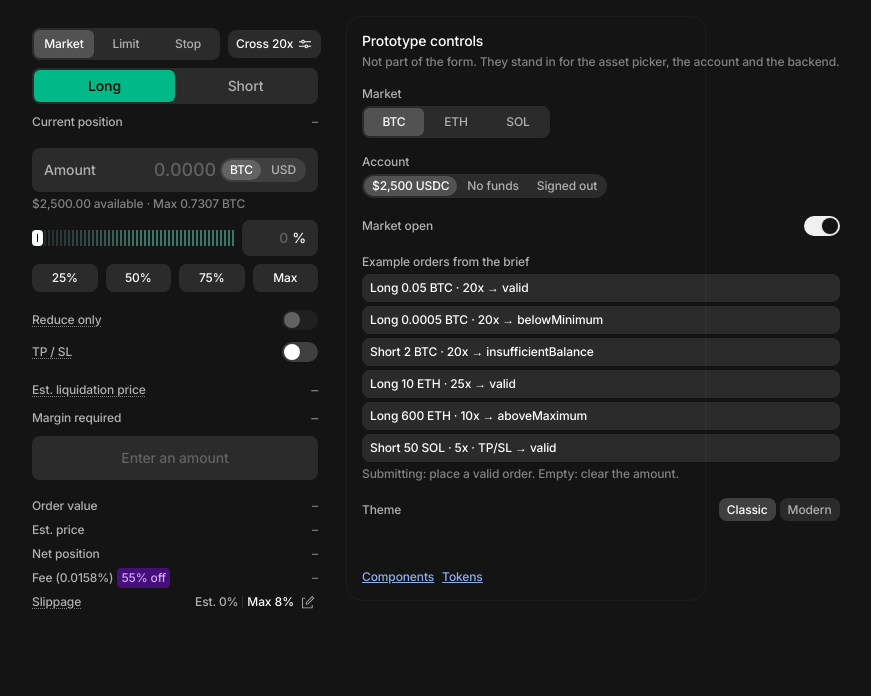
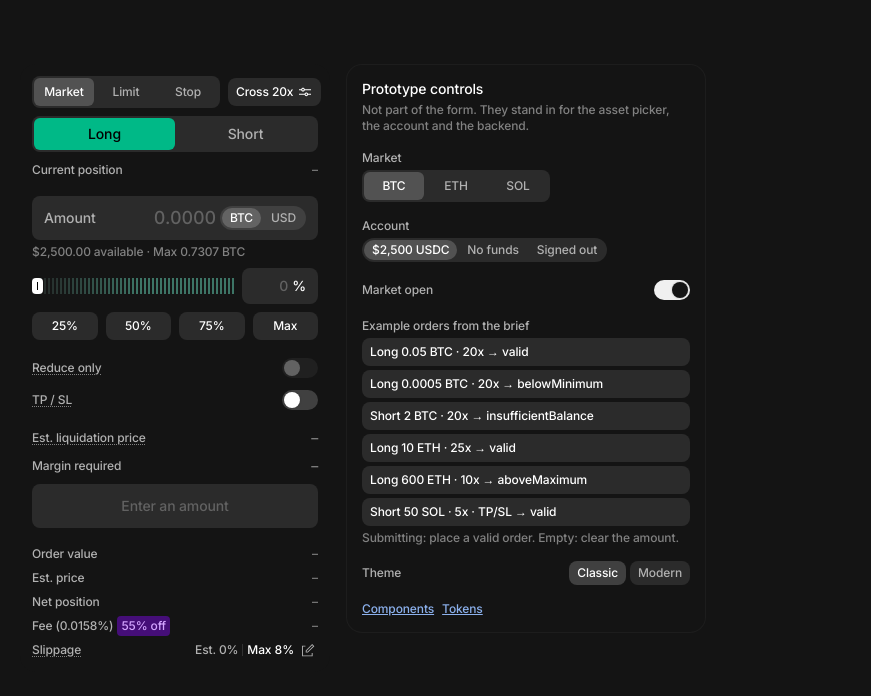
Before and after one commit to matmac/ondo-perps-order-form, a Next.js app: page / in a window 1280 px wide. Shown: the top 696 px of the page, without its empty margins (277-1148 px from the left). Built offline with nearby package versions, Linux system fonts and the light colour scheme.

Commit message:
Prototype page: tabs hover changes the label only, controls panel no longer overflows, pair centred, 2nd-layer clicks show a toast

```diff
--- a/src/app/_playground/Playground.tsx
+++ b/src/app/_playground/Playground.tsx
@@ -1,11 +1,13 @@
 "use client";
 
-import { useState } from "react";
+import { useEffect, useState } from "react";
 import Link from "next/link";
 import { OrderForm, Tabs, Label, Switch, ToggleGroup, Button, type OrderFormInitial } from "@/components";
 import { ThemeSwitch } from "@/components/dev/ThemeSwitch";
 import { account as demoAccount, exampleOrders, marketBySymbol, markets } from "@/lib/order";
 import s from "./playground.module.css";
+
+const TOAST_MS = 3000;
 
 type AccountMode = "funded" | "signedOut" | "noFunds";
 
@@ -19,7 +21,15 @@ export function Playground() {
   const [marketOpen, setMarketOpen] = useState(true);
   const [initial, setInitial] = useState<OrderFormInitial | undefined>();
   const [run, setRun] = useState(0);
-  const [note, setNote] = useState("");
+  const [toast, setToast] = useState<{ id: number; text: string } | null>(null);
+  const [toastOpen, setToastOpen] = useState(false);
+
+  // Out-of-scope clicks (2nd layer) show a short toast from the bottom, then leave on their own.
+  useEffect(() => {
+    if (!toast) return;
+    const hide = setTimeout(() => setToastOpen(false), TOAST_MS);
+    return () => clearTimeout(hide);
+  }, [toast]);
 
   const market = marketBySymbol(symbol);
   const account = accountMode === "signedOut" ? null : { availableBalance: accountMode === "noFunds" ? 0 : demoAccount.availableBalance };
@@ -36,13 +46,16 @@ export function Playground() {
         account={account}
         marketOpen={marketOpen}
         initial={initial}
-        onSecondLayer={(what) => setNote(`"${what}" opens the 2nd layer, out of scope for this build.`)}
+        onSecondLayer={(what) => {
+          setToast({ id: Date.now(), text: `${what[0].toUpperCase()}${what.slice(1)} opens the 2nd layer, out of scope for this build.` });
+          setToastOpen(true);
+        }}
       />
 
       <aside className={s.panel} aria-label="Prototype controls">
         <header className={s.head}>
           <Label size="sm" tone="default">Prototype controls</Label>
-          <Label tone="muted">Not part of the form. They stand in for the asset picker, the account and the backend.</Label>
+          <p className={`type-label-xs ${s.muted}`}>Not part of the form. They stand in for the asset picker, the account and the backend.</p>
         </header>
 
         <div className={s.field}>
@@ -97,7 +110,7 @@ export function Playground() {
               </Button>
             ))}
           </div>
-          <Label tone="muted">Submitting: place a valid order. Empty: clear the amount.</Label>
+          <p className={`type-label-xs ${s.muted}`}>Submitting: place a valid order. Empty: clear the amount.</p>
         </div>
 
         <div className={s.row}>
@@ -105,15 +118,15 @@ export function Playground() {
           <ThemeSwitch />
         </div>
 
-        <p className={s.note} aria-live="polite">
-          <Label tone="muted">{note}</Label>
-        </p>
-
         <nav className={s.links}>
           <Link href="/components" className="type-label-xs">Components</Link>
           <Link href="/tokens" className="type-label-xs">Tokens</Link>
         </nav>
       </aside>
+
+      <div className={s.toast} data-open={toastOpen || undefined} role="status" aria-live="polite">
+        {toast?.text}
+      </div>
     </div>
   );
 }
--- a/src/app/_playground/playground.module.css
+++ b/src/app/_playground/playground.module.css
@@ -1,14 +1,16 @@
 .layout {
   display: flex;
   flex-wrap: wrap;
+  /* Centred as a pair, tops aligned: centring vertically would make the form jump when TP/SL opens. */
   align-items: flex-start;
   justify-content: center;
   gap: var(--space-stack-lg);
-  padding: var(--space-stack-lg);
+  padding: calc(var(--space-stack-lg) * 4) var(--space-stack-lg);
 }
 
 .panel {
   display: grid;
+  grid-template-columns: minmax(0, 1fr);
   gap: var(--space-stack-lg);
   width: 100%;
   max-width: 360px;
@@ -18,10 +20,38 @@
 }
 
 .head,
-.field { display: grid; gap: var(--space-stack-xs); justify-items: start; }
+.field { display: grid; gap: var(--space-stack-xs); justify-items: start; min-width: 0; }
 .row { display: flex; align-items: center; justify-content: space-between; gap: var(--space-inline-sm); }
 .orders { display: grid; gap: var(--space-stack-xs); width: 100%; }
 .order { justify-content: flex-start; }
-.note { min-height: var(--size-icon-sm); }
+.muted { color: var(--color-fg-tertiary); }
 .links { display: flex; gap: var(--space-inline-sm); }
 .links a { color: var(--color-fg-info); }
+
+/* Prototype toast: enters from the bottom (reveal + enter), leaves with state + exit. */
+.toast {
+  position: fixed;
+  left: 50%;
+  bottom: var(--space-stack-lg);
+  max-width: calc(100% - var(--space-stack-lg) * 2);
+  padding: var(--space-inset-sm) var(--space-inset-md);
+  border-radius: var(--radius-control);
+  background: var(--color-bg-surface-inverse);
+  color: var(--color-fg-inverse);
+  font: var(--type-label-xs);
+  letter-spacing: var(--type-label-xs-letter-spacing);
+  box-shadow: var(--elevation-glow);
+  pointer-events: none;
+  opacity: 0;
+  transform: translate(-50%, calc(100% + var(--space-stack-lg)));
+  transition:
+    transform var(--motion-duration-state) var(--motion-easing-exit),
+    opacity var(--motion-duration-state) var(--motion-easing-exit);
+}
+.toast[data-open] {
+  opacity: 1;
+  transform: translate(-50%, 0);
+  transition:
+    transform var(--motion-duration-reveal) var(--motion-easing-enter),
+    opacity var(--motion-duration-reveal) var(--motion-easing-enter);
+}
--- a/src/components/Tabs/Tabs.module.css
+++ b/src/components/Tabs/Tabs.module.css
@@ -37,6 +37,7 @@
   transition-timing-function: var(--motion-easing-emphasized);
 }
 
-.item:hover { background: var(--tabs-item-bg-hover); color: var(--tabs-item-fg-hover); }
-.item[aria-selected="true"] { background: none; color: var(--tabs-item-fg-selected); }
+/* Hover changes the label only: a hover fill would sit where the indicator is about to land and read as a jump. */
+.item:hover { color: var(--tabs-item-fg-hover); }
+.item[aria-selected="true"] { color: var(--tabs-item-fg-selected); }
 .item[aria-disabled="true"] { background: none; color: var(--tabs-item-fg-disabled); cursor: not-allowed; }
```
